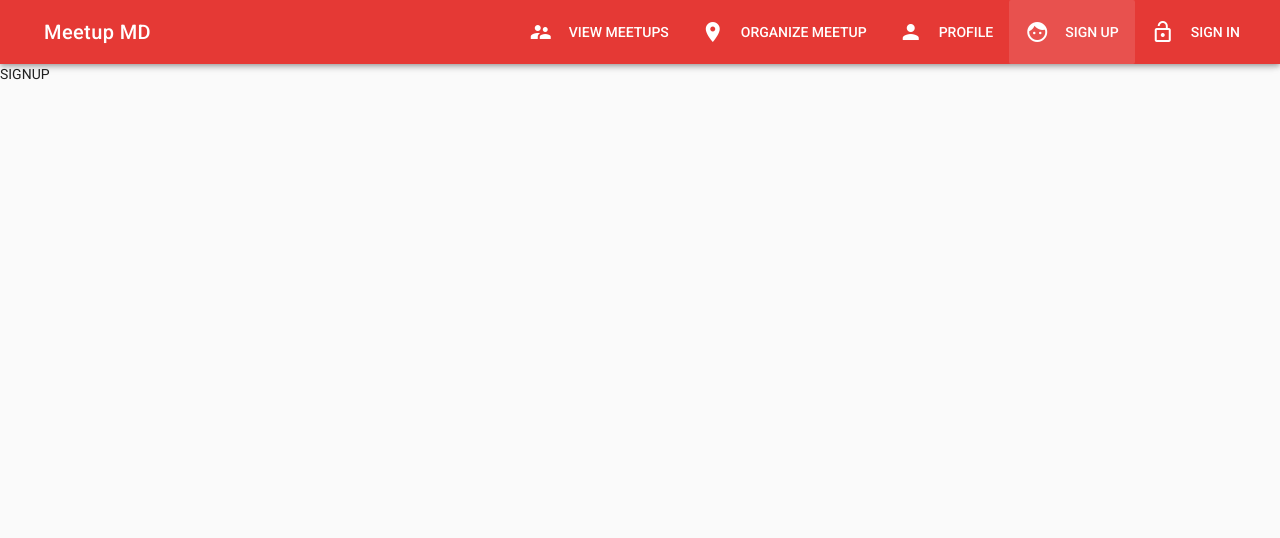
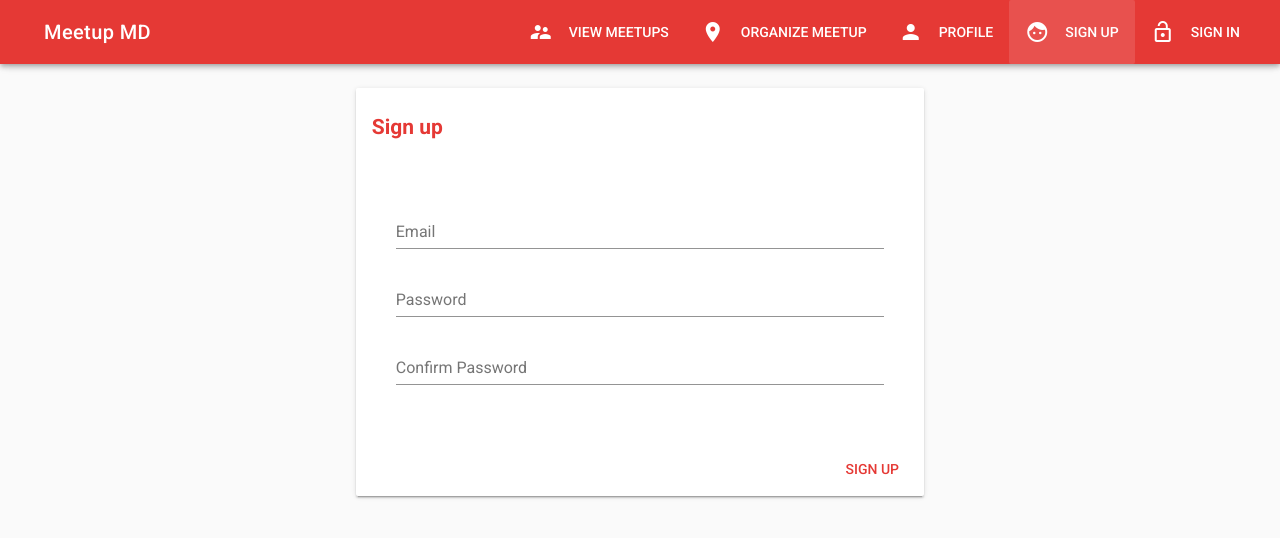
Before and after one commit to chrisgartsen/meetup-md, a Vue app: page /signup in a window 1280 px wide. Shown: the top 538 px of the page. Built offline with nearby package versions, Linux system fonts and the light colour scheme.

Commit message:
Add sign in form

```diff
--- a/src/components/meetup/create-meetup-page.vue
+++ b/src/components/meetup/create-meetup-page.vue
@@ -4,7 +4,6 @@
       <v-layout row>
         <v-flex xs12 sm6 offset-sm3>
           <h2 class="secondary--text">Create a new Meetup</h2>
-
         </v-flex>
       </v-layout>
       <v-layout row>
--- a/src/components/user/signup-page.vue
+++ b/src/components/user/signup-page.vue
@@ -1,11 +1,58 @@
 <template>
   <v-content>
-    <div>SIGNUP</div>
+    <v-container>
+      <v-layout row>
+        <v-flex xs12 sm6 offset-sm3>
+          <v-card>
+            <form @submit.prevent="onSignup">
+              <v-card-title primary-title class="primary--text">
+                <h2>Sign up </h2>
+              </v-card-title>
+              <v-card-text>
+                <v-container>
+                  <v-layout row>
+                    <v-flex xs12>
+                      <v-text-field name="email" label="Email" id="email" v-model="email" type="email" required></v-text-field>
+                    </v-flex>
+                  </v-layout>
+                  <v-layout row>
+                    <v-flex xs12>
+                      <v-text-field name="password" label="Password" id="password" v-model="password" type="password" required></v-text-field>
+                    </v-flex>
+                  </v-layout>
+                  <v-layout row>
+                    <v-flex xs12>
+                      <v-text-field name="confirmPassword" label="Confirm Password" id="confirmPassword" v-model="confirmPassword" type="password" required></v-text-field>
+                    </v-flex>
+                  </v-layout>
+              </v-container>
+            </v-card-text>
+            <v-card-actions>
+              <v-spacer></v-spacer>
+              <v-btn type="submit" color="primary" flat>Sign up</v-btn>
+            </v-card-actions>
+            </form>
+          </v-card>
+        </v-flex>
+      </v-layout>
+    </v-container>
   </v-content>
 </template>
 
 <script>
   export default {
-    name: 'signup-page'
+    name: 'signup-page',
+    data() {
+      return {
+        email: '',
+        password: '',
+        confirmPassword: ''
+      }
+    },
+    methods: {
+      onSignup() {
+
+      }
+    }
   }
 </script>
```
